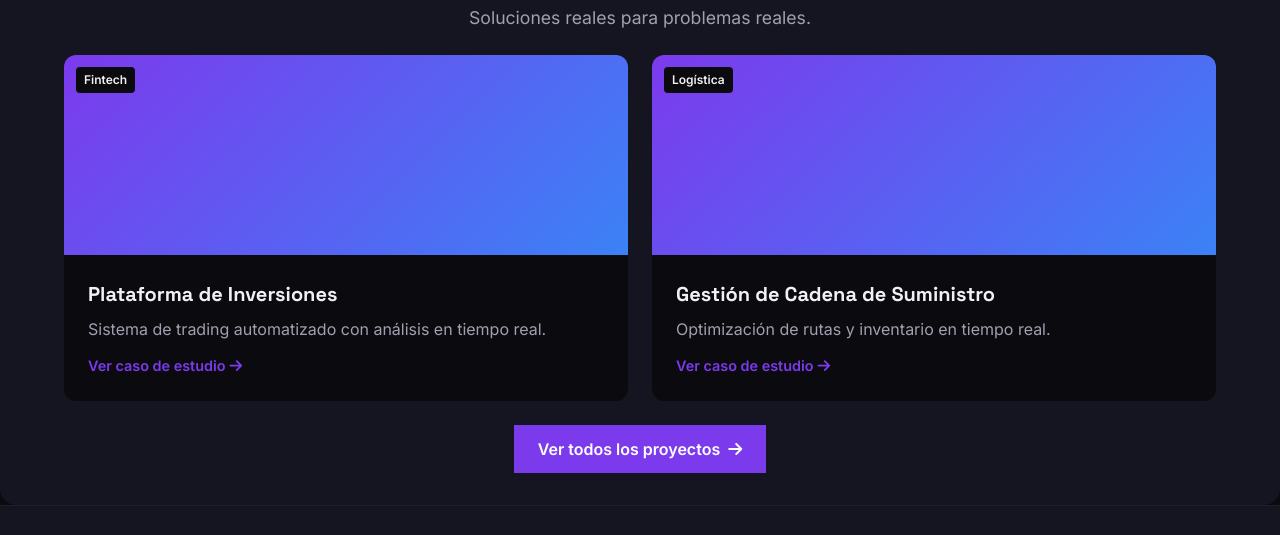
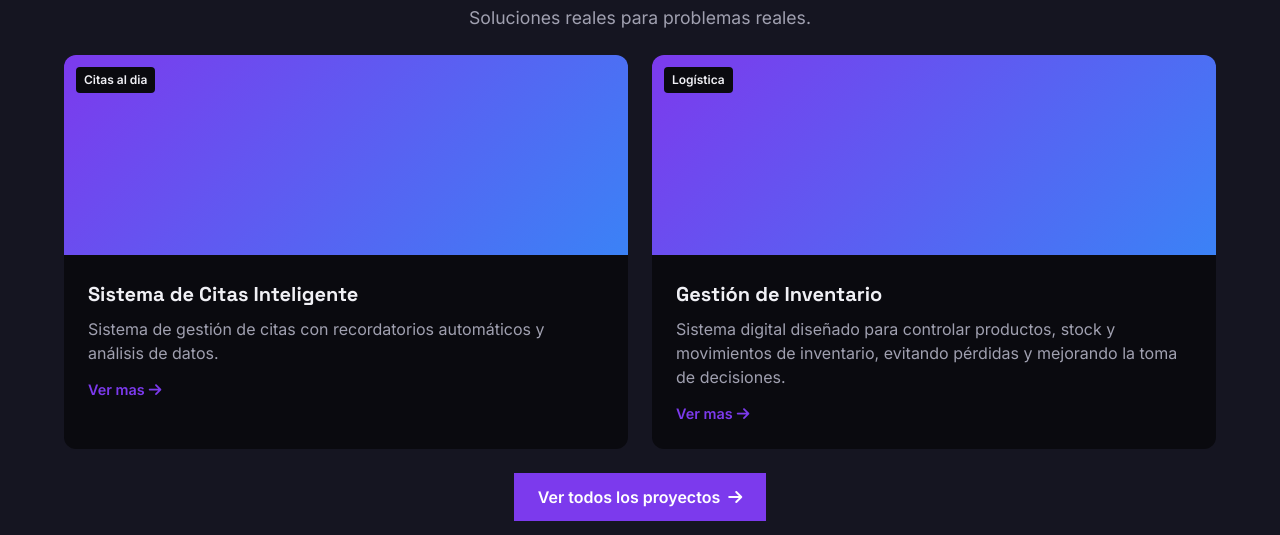
Before and after one commit to D3STR07/DTechRevolution-Web, a plain HTML site: page index.html in a window 1280 px wide. Shown: the part 2895-3430 px from the top of the page. Drawn offline with Linux system fonts and the light colour scheme.

Commit message:
Actualización: cambie los proyectos destacados

```diff
--- a/index.html
+++ b/index.html
@@ -373,12 +373,12 @@
             <div class="projects-grid">
                 <div class="project-card">
                     <div class="project-image">
-                        <div class="project-badge">Fintech</div>
+                        <div class="project-badge">Citas al dia</div>
                     </div>
                     <div class="project-content">
-                        <h3 class="project-title">Plataforma de Inversiones</h3>
-                        <p class="project-description">Sistema de trading automatizado con análisis en tiempo real.</p>
-                        <a href="proyectos.html#fintech" class="project-link">Ver caso de estudio <i class="fas fa-arrow-right"></i></a>
+                        <h3 class="project-title">Sistema de Citas Inteligente</h3>
+                        <p class="project-description">Sistema de gestión de citas con recordatorios automáticos y análisis de datos.</p>
+                        <a href="proyectos.html#fintech" class="project-link">Ver mas <i class="fas fa-arrow-right"></i></a>
                     </div>
                 </div>
 
@@ -387,9 +387,9 @@
                         <div class="project-badge">Logística</div>
                     </div>
                     <div class="project-content">
-                        <h3 class="project-title">Gestión de Cadena de Suministro</h3>
-                        <p class="project-description">Optimización de rutas y inventario en tiempo real.</p>
-                        <a href="proyectos.html#logistica" class="project-link">Ver caso de estudio <i class="fas fa-arrow-right"></i></a>
+                        <h3 class="project-title">Gestión de Inventario</h3>
+                        <p class="project-description">Sistema digital diseñado para controlar productos, stock y movimientos de inventario, evitando pérdidas y mejorando la toma de decisiones.</p>
+                        <a href="proyectos.html#logistica" class="project-link">Ver mas <i class="fas fa-arrow-right"></i></a>
                     </div>
                 </div>
             </div>
```
